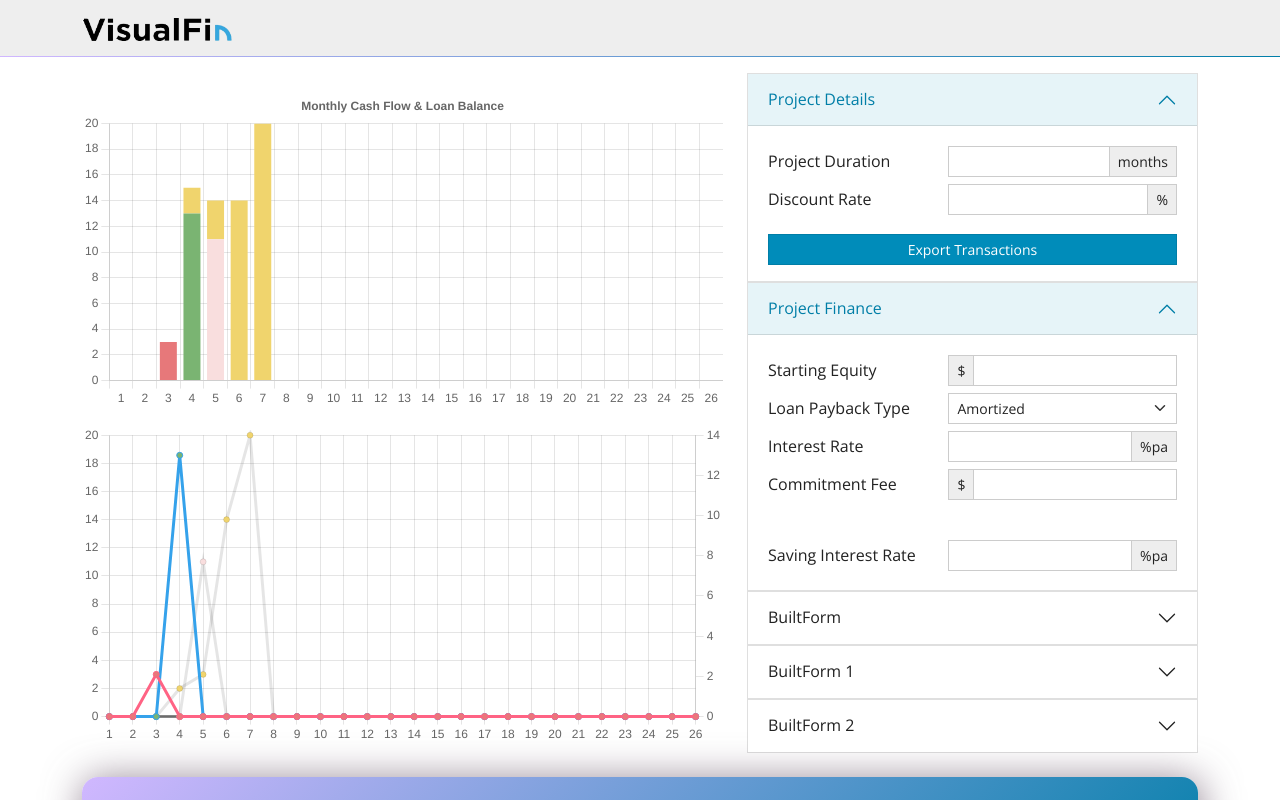
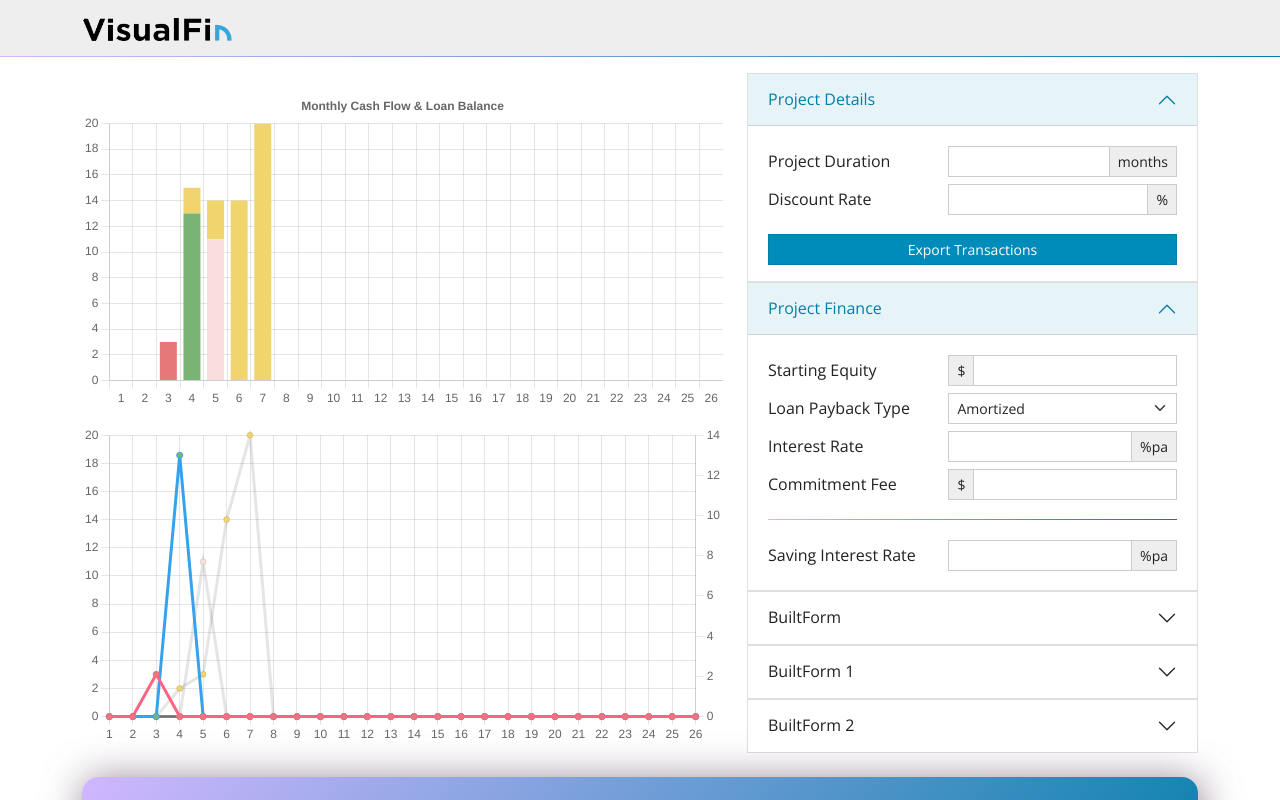
Before and after one commit to developerdesigner18/visfin, a React (Create React App) app: page / in a window 1280 px wide. Shown: the top 800 px of the page. Built offline with nearby package versions, Linux system fonts and the light colour scheme.

Commit message:
fixed Divider

```diff
--- a/src/components/Divider.js
+++ b/src/components/Divider.js
@@ -1,5 +1,5 @@
 const Divider = () => {
-  return <div className="border__visfin--top my-3" />;
+  return <div className="border__visfin border__visfin--top my-3" />;
 };
 
 export default Divider;
```
